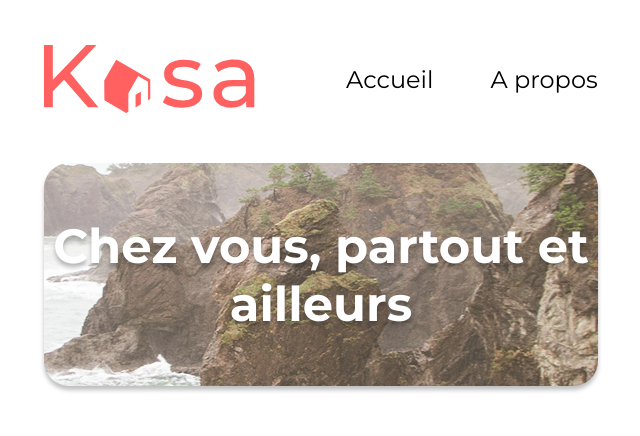
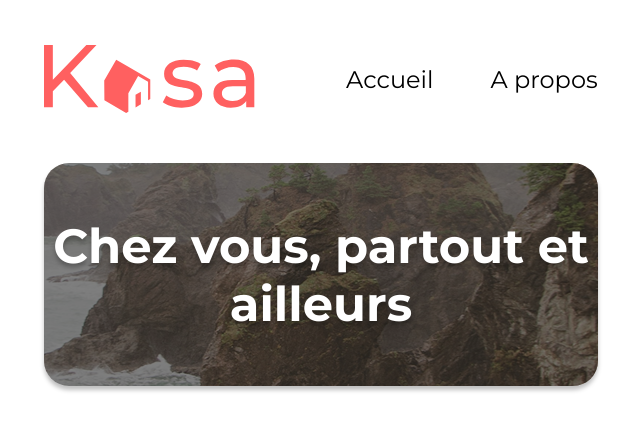
Before and after one commit to andy123-glitch/teqt-git, a React (Vite) app: page / in a window 1280 px wide. Shown: the top 436 px of the page, without its empty margins (319-959 px from the left). Built offline with nearby package versions, Linux system fonts and the light colour scheme.

Commit message:
banner background and image banner crop

```diff
--- a/src/components/Carousel/style.scss
+++ b/src/components/Carousel/style.scss
@@ -3,3 +3,7 @@
 .carousel {
   // Vos styles ici
 }
+
+.img{
+  overflow: hidden;
+}
--- a/src/pages/Home/Home.jsx
+++ b/src/pages/Home/Home.jsx
@@ -13,6 +13,7 @@ function Home() {
         <main>
           <section className="banner-home">
             <span>Chez vous, partout et ailleurs</span>
+            <div className="sombre"></div>
           </section>
           <section className="container">
             {datas.map(({ id, cover, title }) => (
--- a/src/pages/Home/style.scss
+++ b/src/pages/Home/style.scss
@@ -15,6 +15,7 @@ $font-size-h1: clamp(1rem, 1.5rem + 2vw, 3rem);
   transition: all 300ms linear;
 
   display: flex;
+  overflow: hidden;
   align-items: center;
   justify-content: center;
   @media (max-width: 790px) {
@@ -36,6 +37,13 @@ $font-size-h1: clamp(1rem, 1.5rem + 2vw, 3rem);
     @media (max-width: 450px) {
       font-size: 1.5rem;
     }
+  }
+
+  &::before {
+    content: '';
+    position: absolute;
+    inset: 0;
+    background: rgba(0, 0, 0, 0.5);
   }
 }
 
@@ -68,3 +76,6 @@ $font-size-h1: clamp(1rem, 1.5rem + 2vw, 3rem);
     width: unset;
   }
 }
+
+.sombre {
+}
```
